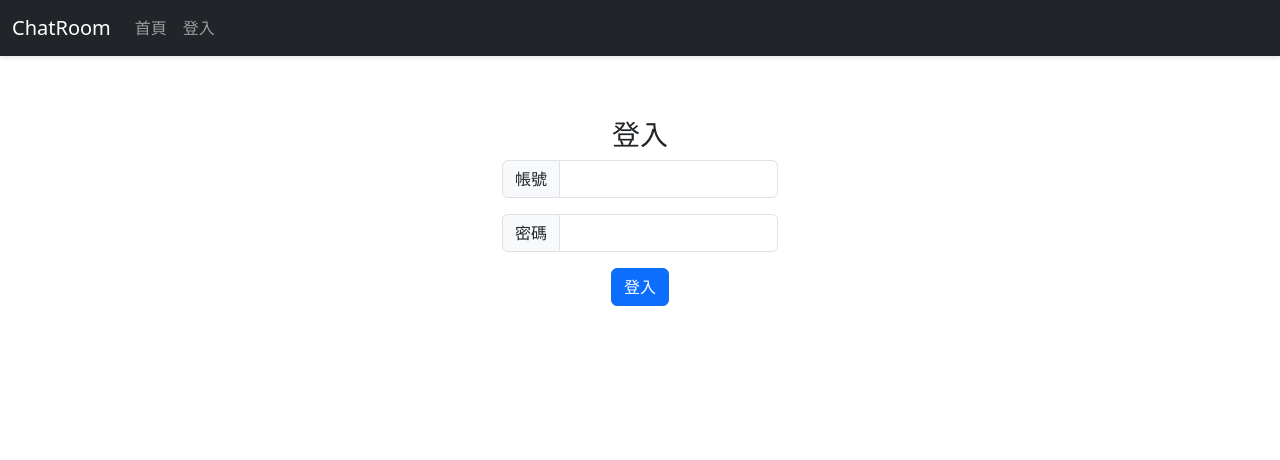
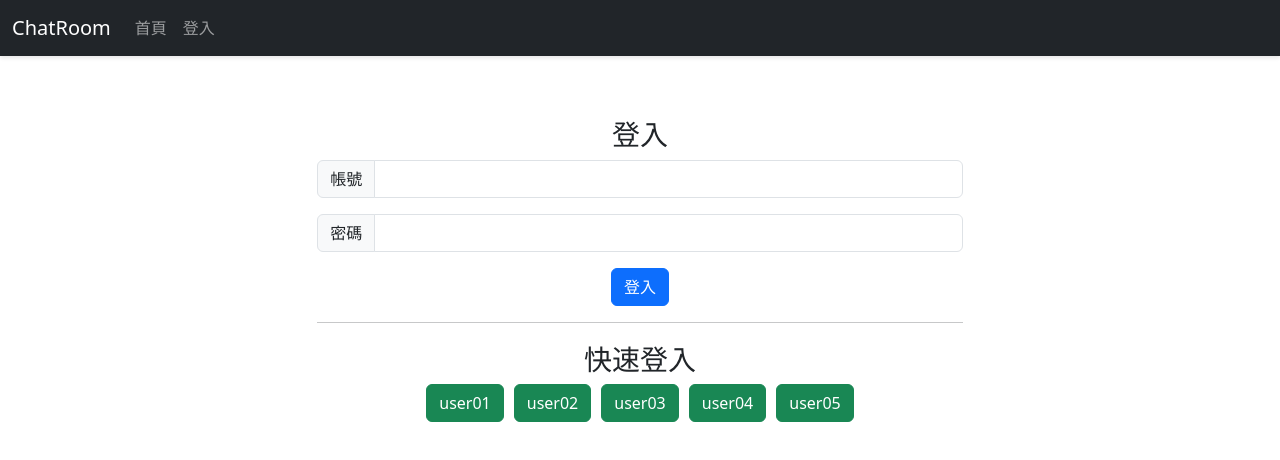
Before and after one commit to danny841114/ChatRoom, a Vue app in the folder chatroom-front-end/: page /login in a window 1280 px wide. Shown: the top 460 px of the page. Built offline with nearby package versions, Linux system fonts and the light colour scheme.

Commit message:
add quick login

```diff
--- a/chatroom-front-end/index.html
+++ b/chatroom-front-end/index.html
@@ -4,7 +4,7 @@
     <meta charset="UTF-8" />
     <link rel="icon" href="/favicon.ico" />
     <meta name="viewport" content="width=device-width, initial-scale=1.0" />
-    <title>聊天平台</title>
+    <title>ChatRoom</title>
   </head>
   <body>
     <div id="app"></div>
--- a/chatroom-front-end/src/views/Login.vue
+++ b/chatroom-front-end/src/views/Login.vue
@@ -1,28 +1,25 @@
 <template>
-    <div
-      class="container mt-5 justify-content-center align-items-center"
-      style="width: 300px"
-    >
+  <div class="container mt-5 justify-content-center align-items-center overall">
     <h3 class="text-center">登入</h3>
     <div>
       <form @submit.prevent="handleLogin">
         <div class="input-group mb-3">
-            <span class="input-group-text">帳號</span>
+          <label class="input-group-text" for="account">帳號</label>
           <input
             type="text"
             class="form-control"
-              aria-label="account"
+            id="account"
             v-model="account"
             required
           />
         </div>
 
         <div class="input-group mb-3">
-            <span class="input-group-text">密碼</span>
+          <label class="input-group-text" for="password">密碼</label>
           <input
             type="password"
             class="form-control"
-              aria-label="account"
+            id="password"
             v-model="password"
             required
           />
@@ -32,6 +29,39 @@
           <button type="submit" class="btn btn-primary">登入</button>
         </div>
       </form>
+    </div>
+
+    <hr />
+
+    <div class="text-center quick-login">
+      <h3>快速登入</h3>
+      <button
+        class="btn btn-success quick-login-btn"
+        @click="quickLogin('user01', 'aaa123')"
+      >
+        user01
+      </button>
+      <button
+        class="btn btn-success quick-login-btn"
+        @click="quickLogin('user02', 'bbb456')"
+      >
+        user02
+      </button>
+      <button
+        class="btn btn-success quick-login-btn"
+        @click="quickLogin('user03', 'ccc789')"
+      >
+        user03
+      </button>
+      <button
+        class="btn btn-success quick-login-btn"
+        @click="quickLogin('user04', 'ddd101')"
+      >
+        user04
+      </button>
+      <button class="btn btn-success" @click="quickLogin('user05', 'eee202')">
+        user05
+      </button>
     </div>
   </div>
 </template>
@@ -46,7 +76,7 @@
 const apiBase = import.meta.env.VITE_API_BASE_URL;
 const account = ref("");
 const password = ref("");
-  const errorMsg = ref("");
+const errorMsg = ref(null);
 const router = useRouter();
 const authStore = useAuthStore();
 
@@ -56,7 +86,6 @@
       account: account.value,
       password: password.value,
     });
-      console.log("response.data",response.data)
 
     authStore.setLogin(response.data);
 
@@ -78,6 +107,24 @@
     });
   }
 };
+
+const quickLogin = async (a, b) => {
+  account.value = a;
+  password.value = b;
+  handleLogin();
+};
 </script>
 
-  <style></style>
+<style scoped>
+.overall {
+  width: 60%;
+}
+
+.quick-login {
+  margin-top: 20px;
+}
+
+.quick-login-btn {
+  margin-right: 10px;
+}
+</style>
```
Lines whose indentation alone changed are shown as unchanged.
